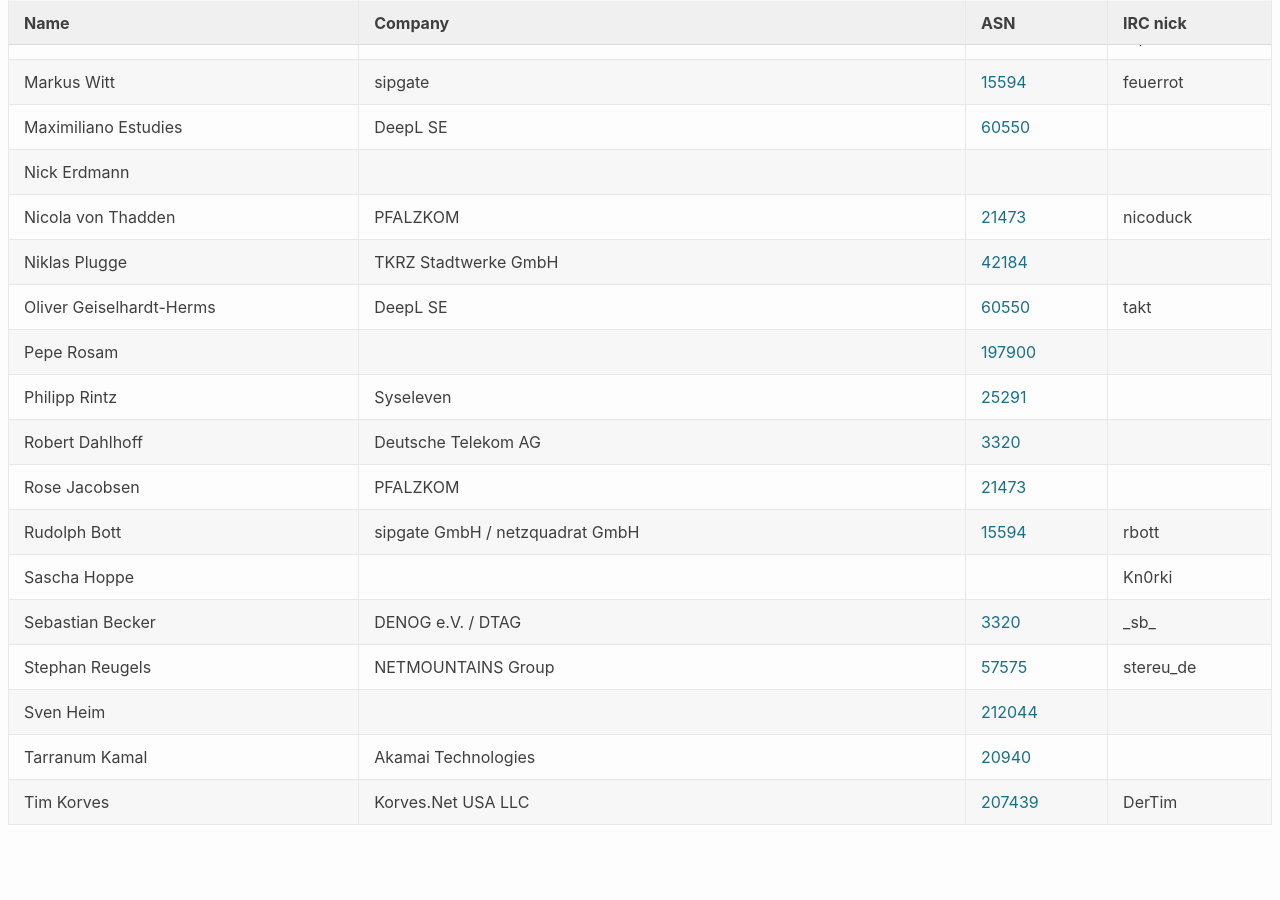
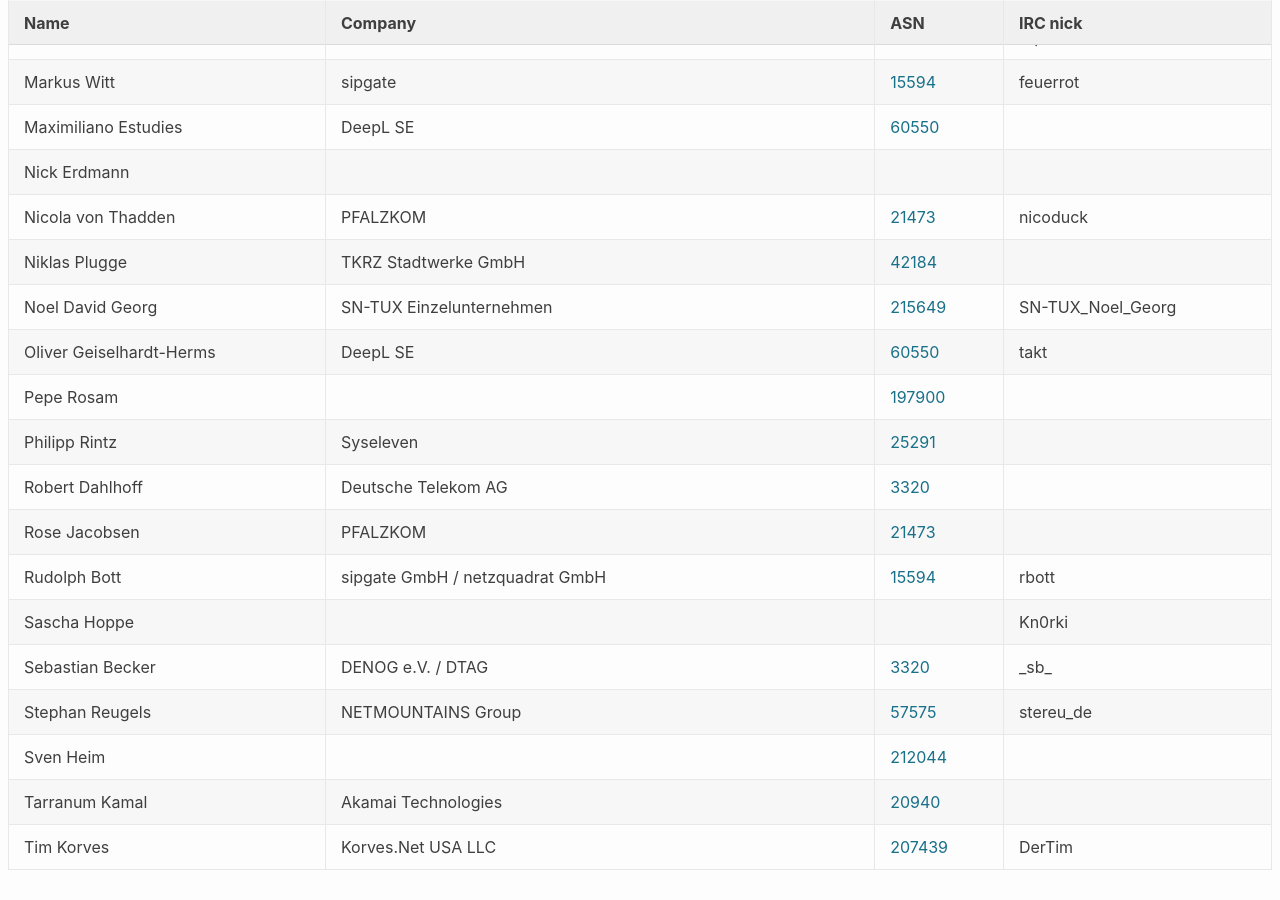
Before and after one commit to denog/pretix-attendeelist, a Jekyll site: the page built from denog-meetup-2024-03/index.markdown, in a window 1280 px wide and 900 px high, scrolled down 1299 px. Built offline with Jekyll 4.4.1, drawn with Linux system fonts in a browser that asks for light colours; before the commit the page ends 2154 px from its top, so only the background shows below that.

Commit message:
Latest data: Mon Apr  8 08:10:49 UTC 2024

```diff
--- a/_data/attendees_denog-meetup-2024-03.json
+++ b/_data/attendees_denog-meetup-2024-03.json
@@ -204,6 +204,12 @@
     "asn": "42184"
   },
   {
+    "name": "Noel David Georg",
+    "company": "SN-TUX Einzelunternehmen",
+    "irc": "SN-TUX_Noel_Georg",
+    "asn": "215649"
+  },
+  {
     "name": "Oliver Geiselhardt-Herms",
     "company": "DeepL SE",
     "irc": "takt",
```
